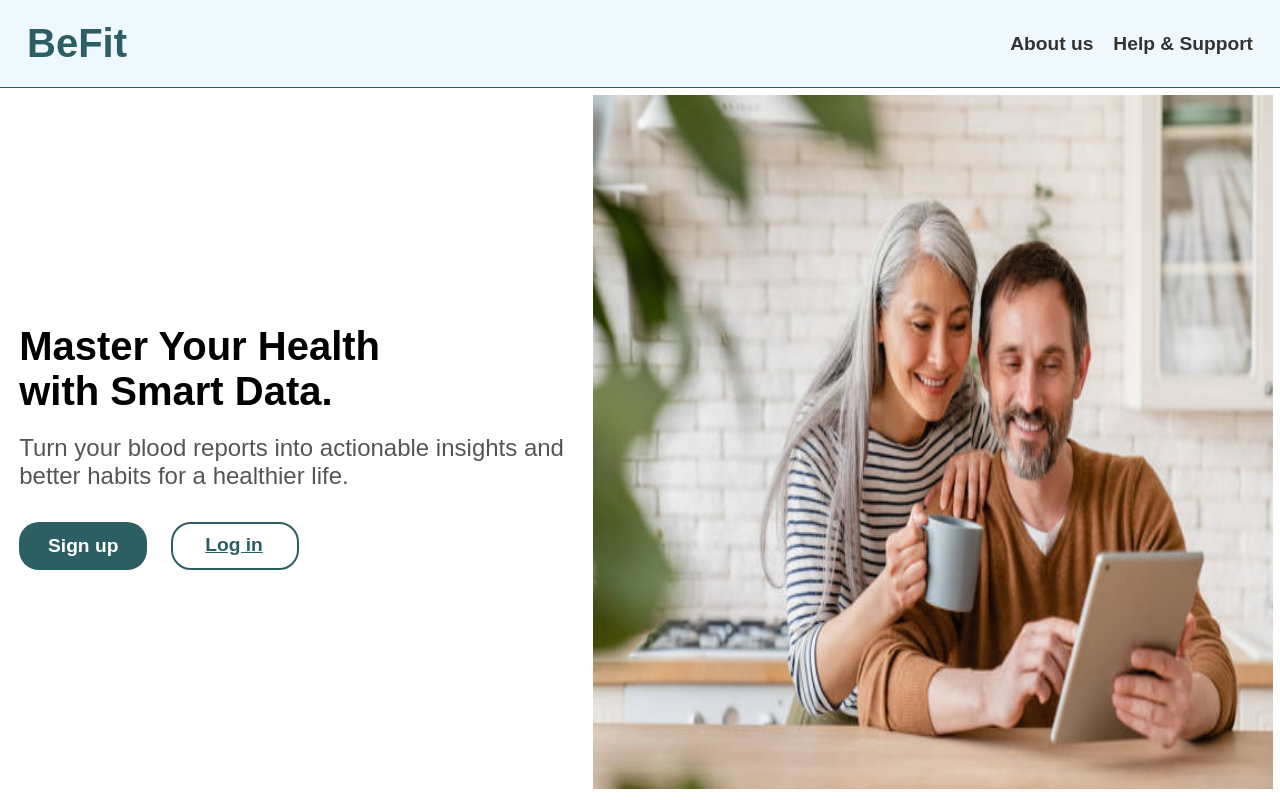
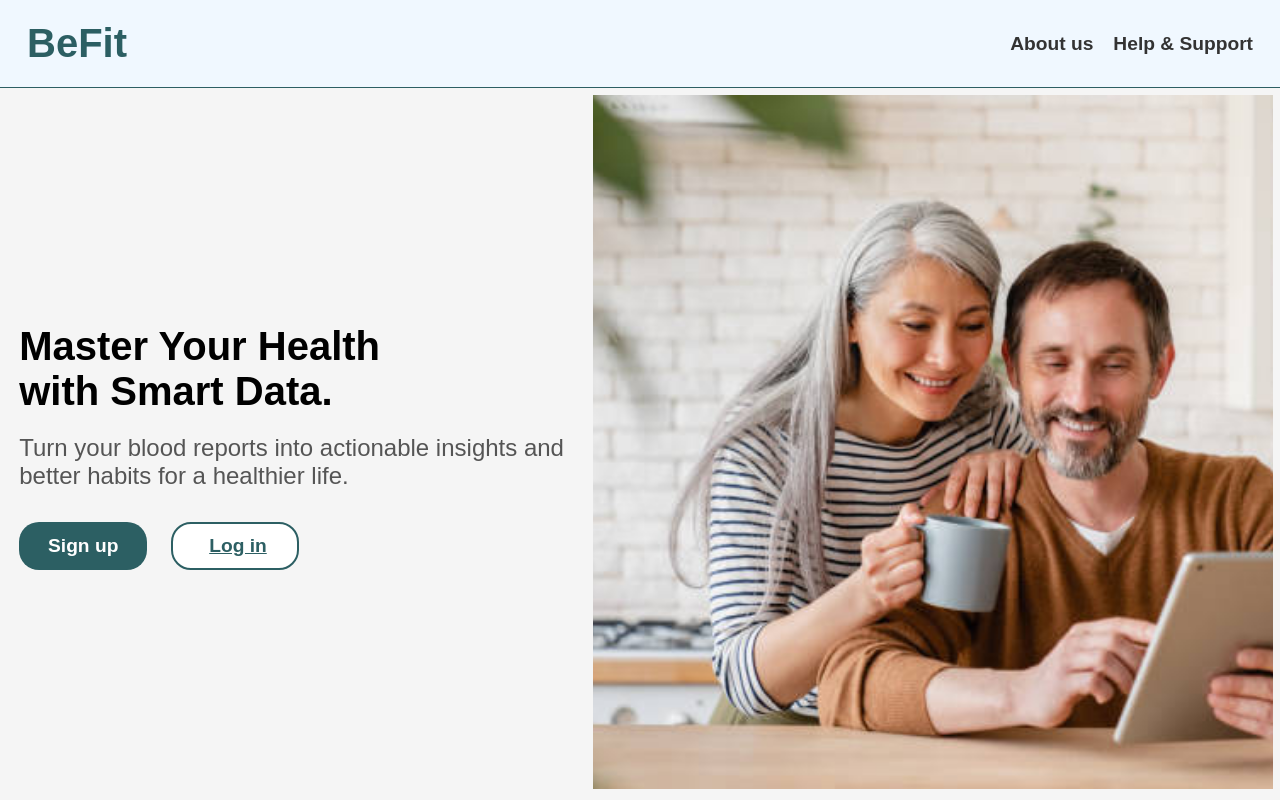
Before and after one commit to vishakhmv/BeFit, a React (Create React App) app in the folder blood-analyzer/: page / in a window 1280 px wide. Built offline with nearby package versions, Linux system fonts and the light colour scheme.

Commit message:
added img, fixed img resize bug & login off-center

```diff
--- a/blood-analyzer/src/App.css
+++ b/blood-analyzer/src/App.css
@@ -6,7 +6,7 @@
 }
 
 .container {
-  background: white;
+  background: whitesmoke;
 }
 
 .navbar {
@@ -86,9 +86,10 @@
   background: white;
   color: #2c5f63;
   border: 2px solid #2c5f63;
-  padding: 10px 32px;
+  padding: 11px 36px;
   border-radius: 20px;
   cursor: pointer;
+  white-space: nowrap;
 }
 
 .hero-image{
@@ -99,4 +100,9 @@
   height: calc(100vh - 11.5vh);
   width: 100%;
   padding: 1%;
+  object-fit: cover;
 }
+
+@media (max-width: 768px) {
+
+}
--- a/blood-analyzer/src/Login.js
+++ b/blood-analyzer/src/Login.js
@@ -24,7 +24,7 @@ function Login() {
       </div>
 
       <div className="login-right">
-        <img src="/heroimage.jfif" alt="Health" />
+        <img src="/loginheroimage.jpg" alt="Health" />
       </div>
     </div>
   );
```
Also changed, not shown: blood-analyzer/public/loginheroimage.jpg (added).
